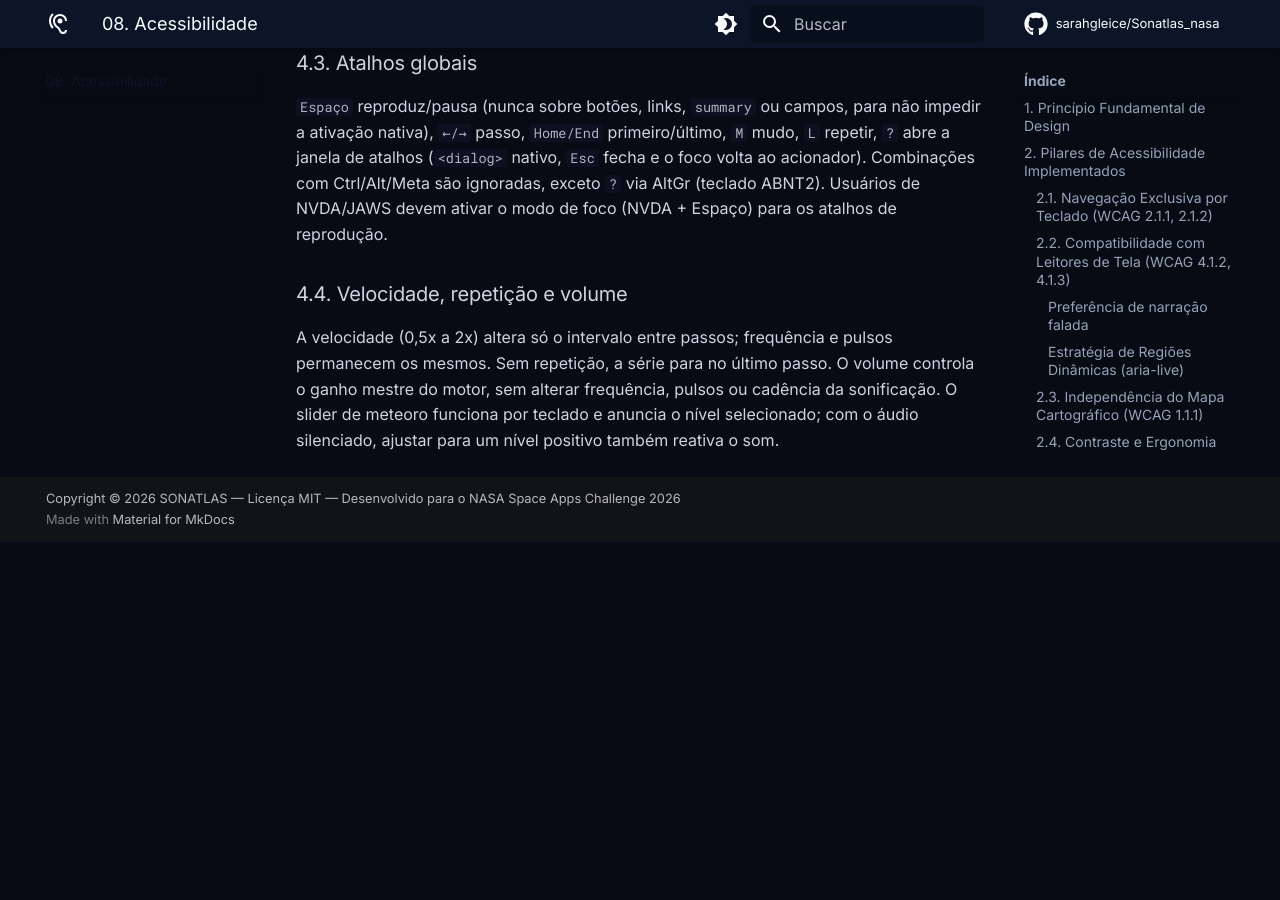
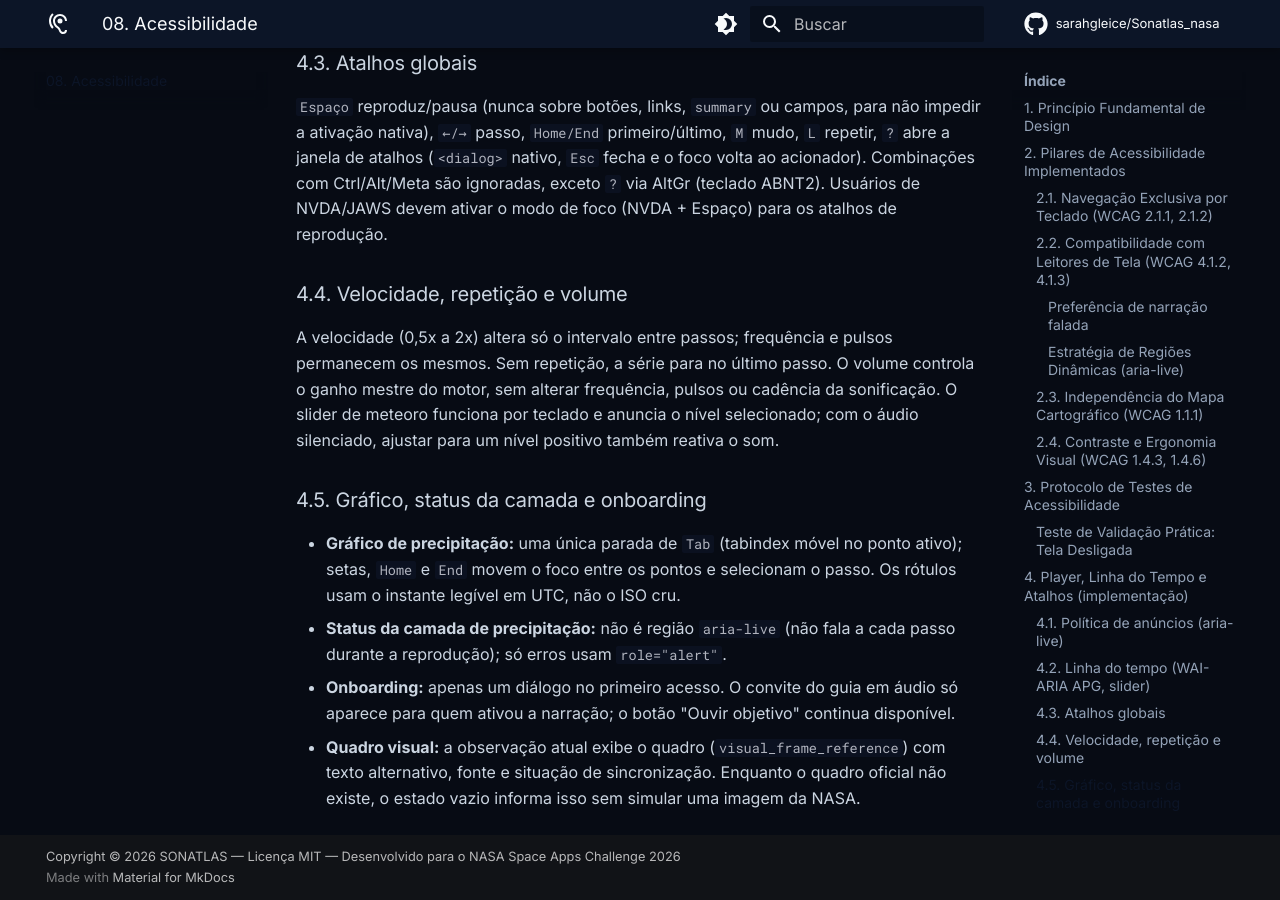
Before and after one commit to sarahgleice/Sonatlas_nasa, an MkDocs documentation site: the page built from docs/08-acessibilidade/index.md, in a window 1280 px wide and 900 px high, scrolled down 4119 px. Built offline with MkDocs 1.6.1 and Material for MkDocs 9.7.7, drawn with Linux system fonts in a browser that asks for light colours; comment, search, counter and statistics services are not loaded; before the commit the page ends 4661 px from its top, so only the background shows below that.

Commit message:
docs(a11y): documenta grafico, status da camada, onboarding e quadro visual

```diff
--- a/docs/08-acessibilidade/index.md
+++ b/docs/08-acessibilidade/index.md
@@ -102,3 +102,9 @@ Uma única parada de `Tab` (`role="slider"`, `aria-valuemin/max/now`, `aria-valu
 
 ### 4.4. Velocidade, repetição e volume
 A velocidade (0,5x a 2x) altera só o intervalo entre passos; frequência e pulsos permanecem os mesmos. Sem repetição, a série para no último passo. O volume controla o ganho mestre do motor, sem alterar frequência, pulsos ou cadência da sonificação. O slider de meteoro funciona por teclado e anuncia o nível selecionado; com o áudio silenciado, ajustar para um nível positivo também reativa o som.
+
+### 4.5. Gráfico, status da camada e onboarding
+- **Gráfico de precipitação:** uma única parada de `Tab` (tabindex móvel no ponto ativo); setas, `Home` e `End` movem o foco entre os pontos e selecionam o passo. Os rótulos usam o instante legível em UTC, não o ISO cru.
+- **Status da camada de precipitação:** não é região `aria-live` (não fala a cada passo durante a reprodução); só erros usam `role="alert"`.
+- **Onboarding:** apenas um diálogo no primeiro acesso. O convite do guia em áudio só aparece para quem ativou a narração; o botão "Ouvir objetivo" continua disponível.
+- **Quadro visual:** a observação atual exibe o quadro (`visual_frame_reference`) com texto alternativo, fonte e situação de sincronização. Enquanto o quadro oficial não existe, o estado vazio informa isso sem simular uma imagem da NASA.
```
